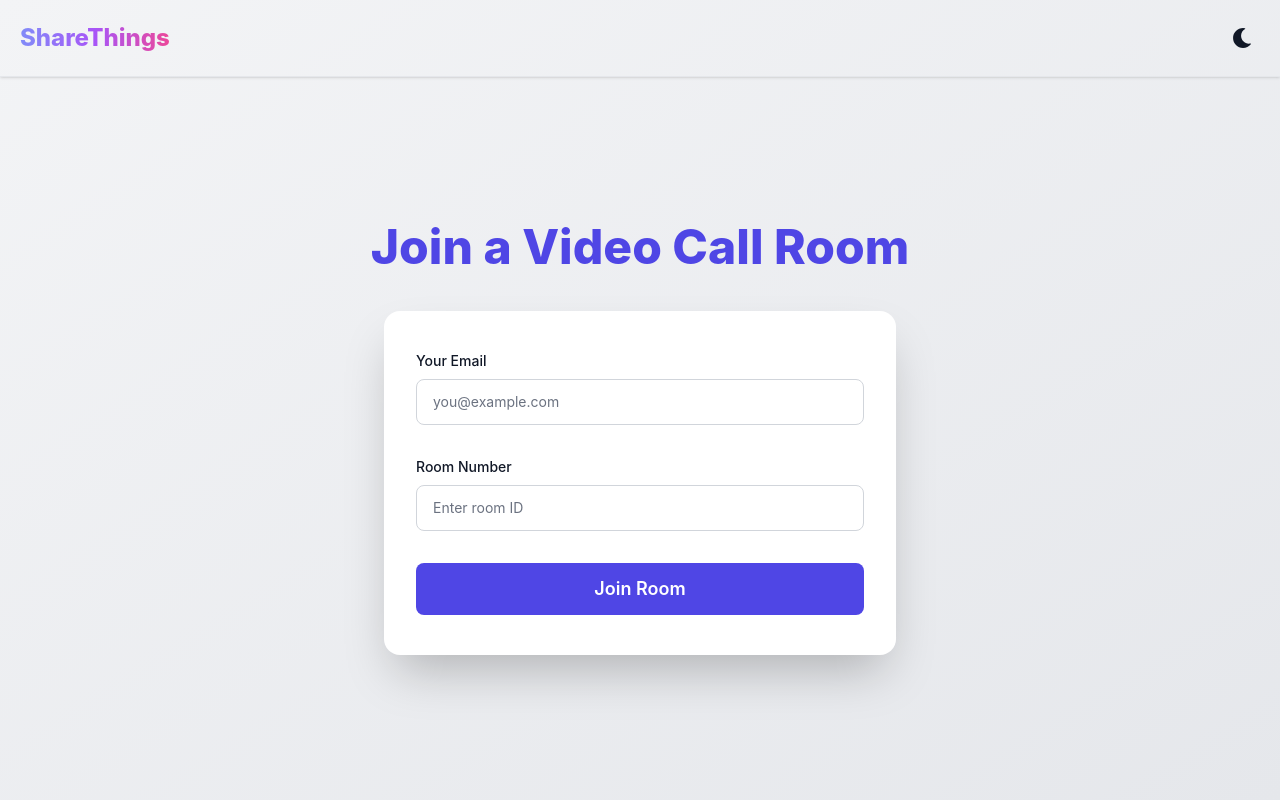
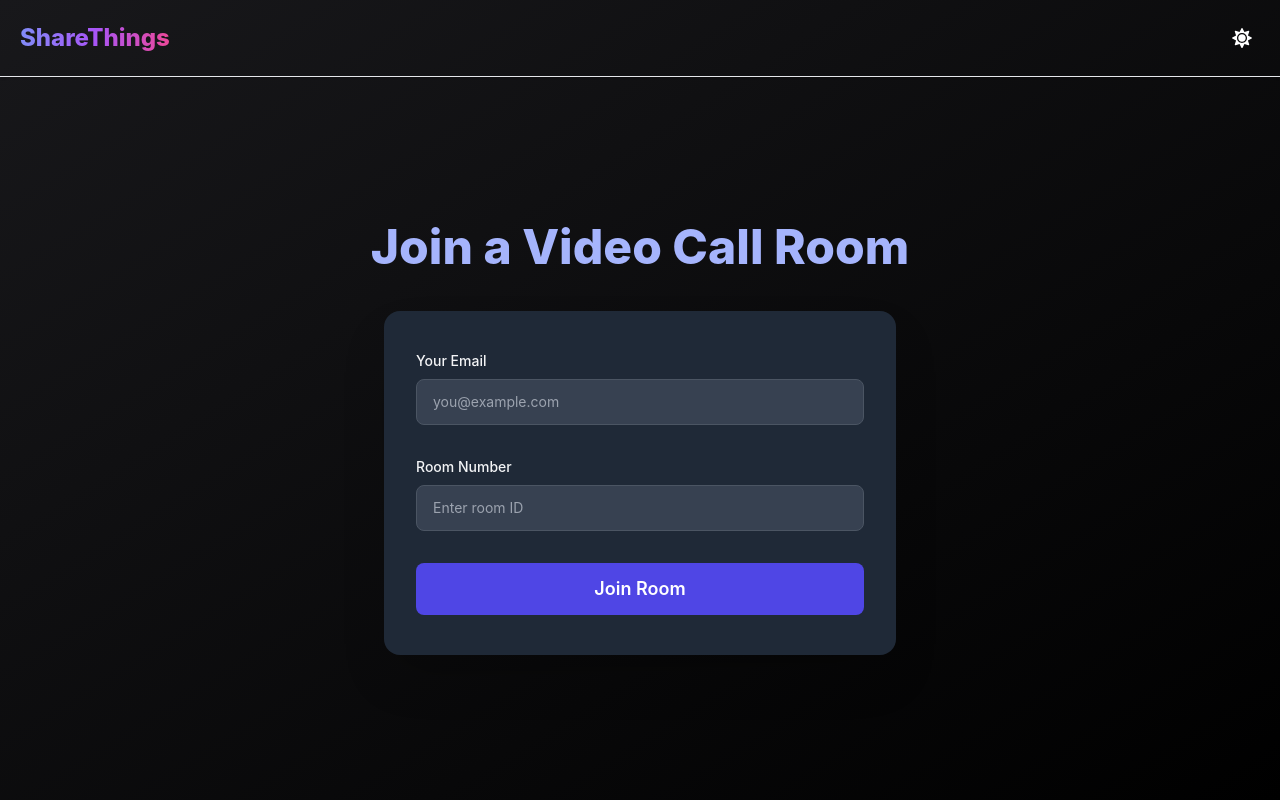
Before and after one commit to MeetAghara512/ShareThings, a React (Create React App) app in the folder client/: page / in a window 1280 px wide. Built offline with nearby package versions, Linux system fonts and the light colour scheme; no server answers.

Commit message:
mic & Theme

```diff
--- a/client/src/App.js
+++ b/client/src/App.js
@@ -5,7 +5,7 @@ import Room from './Pages/Room';
 import { useState } from 'react';
 
 function App() {
-	const [darkMode, setDarkMode] = useState(false);
+	const [darkMode, setDarkMode] = useState(true);
 
 	const toggleDarkMode = () => setDarkMode(prev => !prev);
 
--- a/client/src/Pages/Room.jsx
+++ b/client/src/Pages/Room.jsx
@@ -13,7 +13,7 @@ const RoomPage = ({ darkMode, toggleDarkMode }) => {
 	const [remoteStream, setRemoteStream] = useState(null);
 
 	const [isScreen, setIsScreen] = useState(false);
-	const [muted, setMuted] = useState(false);
+	const [muted, setMuted] = useState(true);
 
 	const myStreamRef = useRef(null);
 	const tracksAddedRef = useRef(false);
@@ -258,8 +258,8 @@ return (
 							onClick={handleToggleMic}
 							className="bg-gray-700 hover:bg-gray-600 text-white px-5 py-2 rounded-full flex items-center gap-2 shadow-sm transition-transform hover:-translate-y-1"
 						>
-							{muted ? <FaMicrophoneSlash /> : <FaMicrophone />}
-							{muted ? "Unmute" : "Mute"}
+							{!muted ? <FaMicrophoneSlash /> : <FaMicrophone />}
+							{!muted ? "Unmute" : "Mute"}
 						</button>
 
 						<button
```
